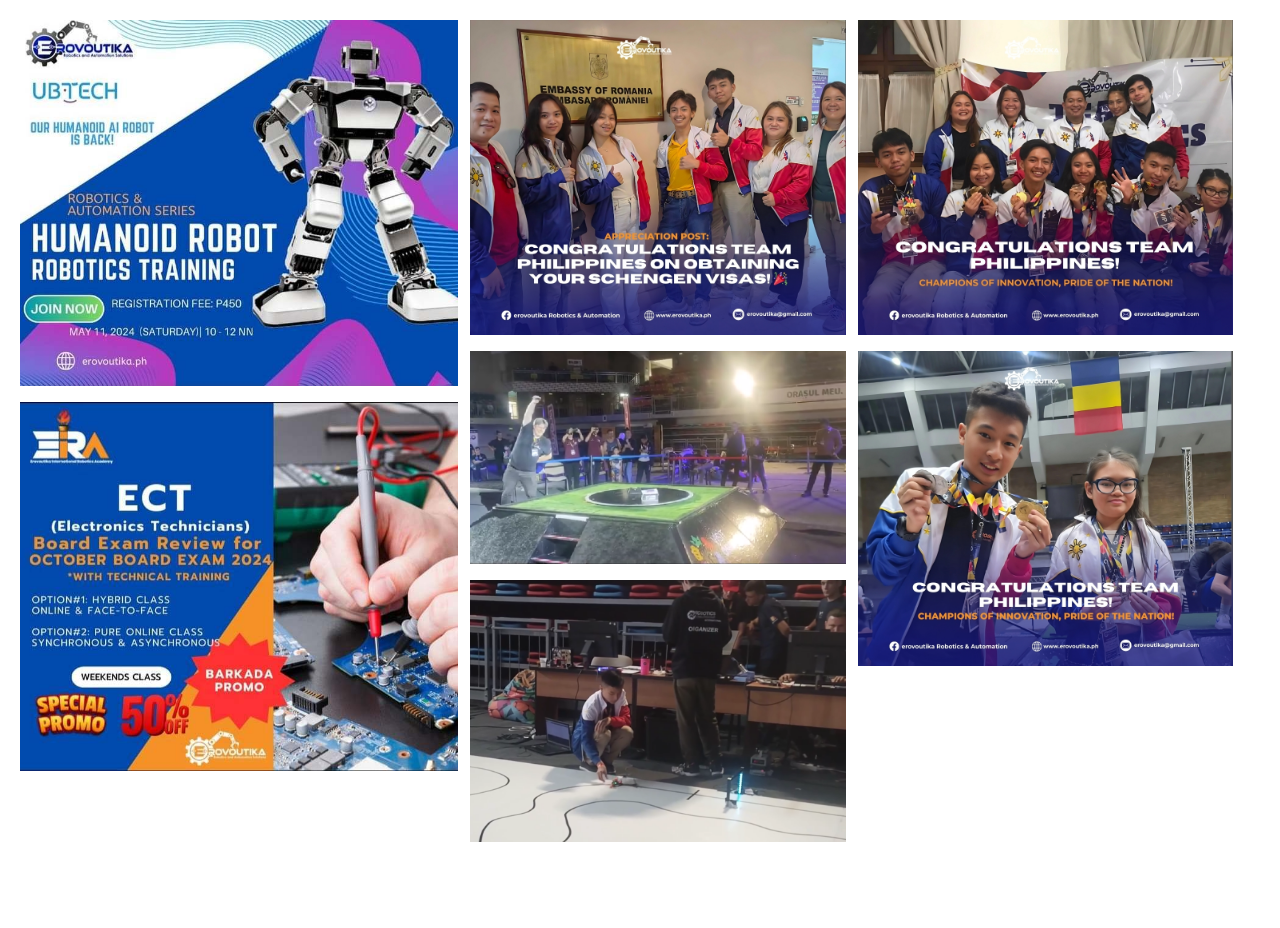
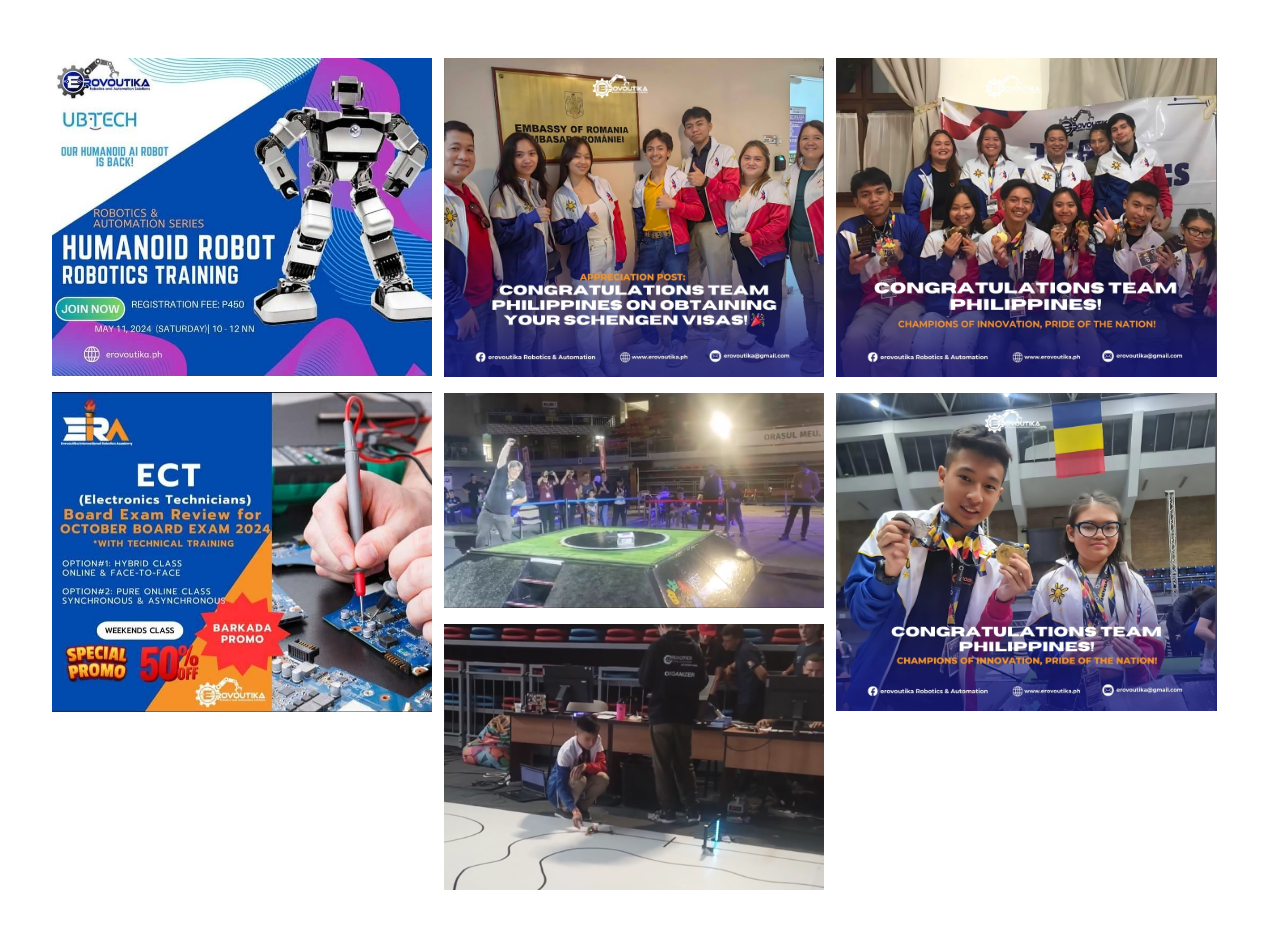
Before and after one commit to kirk-narciso/News-Page-Repo-G9-and-G10, a plain HTML site: page Grid/GRID.html in a window 1280 px wide. Before the commit the page ends 854 px from the top, so only its background shows below. Drawn offline with Linux system fonts and the light colour scheme; files whose address does not match are found by name.

Commit message:
Update GRID.html

```diff
--- a/Grid/GRID.html
+++ b/Grid/GRID.html
@@ -29,28 +29,14 @@
 .row {
   display: flex;
   flex-wrap: wrap;
-  padding: 0 6px;
+  padding: 3% 3%;
 }
 
 /* Create 3 equal columns that sits next to each other */
-.column:nth-child(1) {
-  ms-flex: 35%; /* IE10 */
-  flex: 35%;
-  max-width: 35%;
-  padding: 0 6px;
-}
-
-.column:nth-child(2) {
-  ms-flex: 30%; /* IE10 */
-  flex: 30%;
-  max-width: 30%;
-  padding: 0 6px;
-}
-
-.column:nth-child(3) {
-  ms-flex: 30%; /* IE10 */
-  flex: 30%;
-  max-width: 30%;
+.column{
+  ms-flex: 32%; /* IE10 */
+  flex: 32%;
+  max-width: 32%;
   padding: 0 6px;
 }
 
@@ -62,11 +48,10 @@
 }
 
 /* Responsive layout - makes a two column-layout instead of 3 columns */
-@media screen and (max-width: 800px) {
+@media screen and (max-width: 900px) {
 .column {
-  ms-flex: 50%;
-  flex: 50%;
-  max-width: 50%;
+  flex: 48%;
+  max-width: 48%;
   }
 }
 
```
